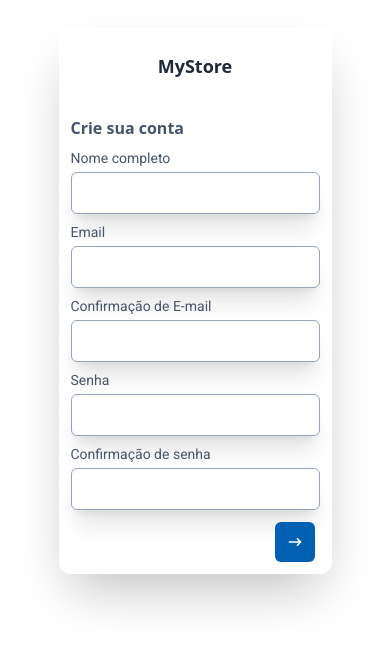
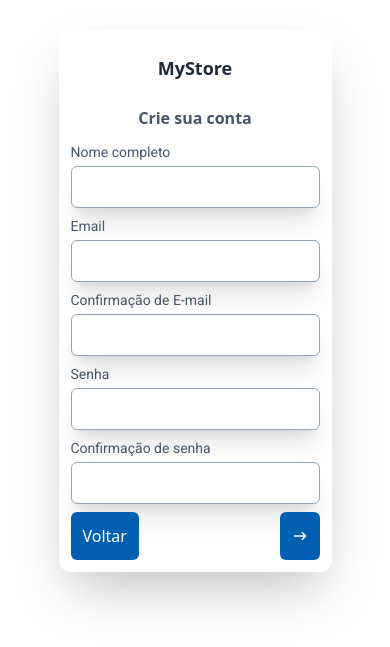
Before and after one commit to Raul26-tech/MyClothes, a React (Vite) app: page /register in a window 390 px wide. Shown: the part 121-768 px from the top of the page. Built offline with nearby package versions, Linux system fonts and the light colour scheme; no server answers.

Commit message:
Criando funcionalidade para Cadastro de usuários

```diff
--- a/rest.json
+++ b/rest.json
@@ -16,6 +16,108 @@
         "city": "São Paulo",
         "uf": "SP"
       }
+    },
+    {
+      "address": {
+        "street": "Avenida Marabás",
+        "district": "Jardim Arco-Íris",
+        "city": "Cotia",
+        "uf": "SP",
+        "number": "691"
+      },
+      "postalCode": "06719020",
+      "id": 2
+    },
+    {
+      "data": {
+        "name": "",
+        "email": "",
+        "password": "",
+        "postalCode": "",
+        "address": {
+          "street": "",
+          "number": "",
+          "district": "",
+          "city": "",
+          "uf": ""
+        },
+        "emailConfirm": "",
+        "passwordConfirm": ""
+      },
+      "id": 3
+    },
+    {
+      "address": {
+        "street": "Rua São Benedito",
+        "district": "Jardim Monte Santo",
+        "city": "Cotia",
+        "uf": "SP",
+        "number": "65"
+      },
+      "postalCode": "06700296",
+      "id": 4
+    },
+    {
+      "address": {
+        "street": "Rua São Benedito",
+        "district": "Jardim Monte Santo",
+        "city": "Cotia",
+        "uf": "SP",
+        "number": "45"
+      },
+      "postalCode": "06700296",
+      "id": 5
+    },
+    {
+      "address": {
+        "street": "Avenida Marabás",
+        "district": "Jardim Arco-Íris",
+        "city": "Cotia",
+        "uf": "SP",
+        "number": "45"
+      },
+      "postalCode": "06719020",
+      "data": [
+        "name",
+        "email",
+        "password",
+        "postalCode",
+        "address"
+      ],
+      "id": 6
+    },
+    {
+      "data": [
+        "name",
+        "email",
+        "password",
+        "postalCode",
+        "address"
+      ],
+      "id": 7
+    },
+    {
+      "data": {
+        "0": "name",
+        "1": "email",
+        "2": "password",
+        "3": "postalCode",
+        "4": "address"
+      },
+      "id": 8
+    },
+    {
+      "data": {
+        "address": {
+          "street": "Rua São Benedito",
+          "district": "Jardim Monte Santo",
+          "city": "Cotia",
+          "uf": "SP",
+          "number": "45"
+        },
+        "postalCode": "06700296"
+      },
+      "id": 9
     }
   ],
   "products": [
--- a/src/components/Input/index.tsx
+++ b/src/components/Input/index.tsx
@@ -10,7 +10,7 @@ interface IInputProps extends InputHTMLAttributes<HTMLInputElement> {
     addClassName?: string;
     labelClassName?: string;
     className?: string;
-    disabledInput?: string;
+    disabledInput?: boolean;
     error?: FieldError;
     label?: string;
 }
--- a/src/pages/Login/index.tsx
+++ b/src/pages/Login/index.tsx
@@ -40,7 +40,7 @@ export default function Login() {
     return (
         <div className="w-screen h-screen p-20">
             <div className="w-full h-full flex rounded-xl shadow-2xl">
-                <div className="hidden md:block w-full h-full md:bg-[url('../assets/e-commerce-technology.gif')] bg-no-repeat bg-cover bg-center rounded-l-xl opacity-95" />
+                <div className="hidden md:block w-3/4 h-full md:bg-[url('../assets/e-commerce-technology.gif')] bg-no-repeat bg-cover bg-center rounded-l-xl opacity-95" />
                 <div className="w-3/4 flex flex-col justify-center items-center p-6 ">
                     <Titles>MyStore</Titles>
                     <div className="w-full h-full flex flex-col justify-center items-center">
--- a/src/pages/Register/index.tsx
+++ b/src/pages/Register/index.tsx
@@ -1,10 +1,19 @@
-import { useForm } from 'react-hook-form';
+import { SubmitHandler, useForm } from 'react-hook-form';
 import Titles from '../../components/Titles';
 import { Input } from '../../components/Input';
-import Content from '../../components/Content';
-import { useState } from 'react';
+import { useCallback, useEffect, useState } from 'react';
 import Button from '../../components/Buttom';
 import { HiArrowNarrowLeft, HiArrowNarrowRight } from 'react-icons/hi';
+import { useNavigate } from 'react-router-dom';
+import { api } from '../../services/api';
+
+interface IViaCep {
+    cep: string;
+    logradouro: string;
+    bairro: string;
+    localidade: string;
+    uf: string;
+}
 
 interface IRegisterProps {
     id: string;
@@ -24,10 +33,11 @@ interface IRegisterProps {
 }
 
 export default function Register() {
+    const navigate = useNavigate();
     const [accountAddress, setAccountAddress] = useState(false);
     const [dataAccount, setDataAccount] = useState(true);
 
-    const { register, handleSubmit, formState, reset, getValues } =
+    const { register, handleSubmit, formState, reset, getValues, setFocus } =
         useForm<IRegisterProps>({
             defaultValues: {
                 name: '',
@@ -44,16 +54,54 @@ export default function Register() {
             },
         });
 
+    const handleSaveRegister: SubmitHandler<IRegisterProps> = async (
+        submitData
+    ) => {
+        try {
+            await api.post('/users', {
+                ...submitData,
+            });
+            navigate('/login');
+        } catch (error) {
+            console.log(error);
+        }
+    };
+
+    const handleGetPostalCode = useCallback(() => {
+        const postalCode = getValues('postalCode');
+
+        if (postalCode && postalCode.length === 8) {
+            api.get<IViaCep>(`https://viacep.com.br/ws/${postalCode}/json/`)
+                .then((response) => {
+                    reset({
+                        address: {
+                            street: response.data.logradouro,
+                            district: response.data.bairro,
+                            city: response.data.localidade,
+                            uf: response.data.uf,
+                        },
+                    });
+                    setFocus('address.number');
+                })
+                .catch((error) => {
+                    console.log(error);
+                });
+        }
+    }, []);
+
     return (
         <div className="w-screen h-screen md:p-20 flex justify-center items-center">
             <div className="md:w-full md:h-full flex rounded-xl shadow-2xl">
-                <div className="hidden md:block max-w-2/3 w-2/3 h-full md:bg-[url('../assets/e-commerce-technology.gif')] bg-no-repeat bg-cover bg-center p-16  rounded-l-xl opacity-95" />
+                <div className="hidden md:block max-w-2/3 w-3/4 h-full md:bg-[url('../assets/e-commerce-technology.gif')] bg-no-repeat bg-cover bg-center p-16  rounded-l-xl opacity-95" />
                 <div className="w-full h-full flex flex-col justify-start items-center">
                     <Titles>MyStore</Titles>
-                    <form className="grid md:gap-x-5 gap-y-2 p-3">
                     <span className="font-montserra font-semibold text-slate-600">
                         Crie sua conta
                     </span>
+                    <form
+                        className="grid md:gap-x-4 gap-y-2 p-3"
+                        onSubmit={handleSubmit(handleSaveRegister)}
+                    >
                         {dataAccount && (
                             <>
                                 <Input
@@ -88,17 +136,21 @@ export default function Register() {
                         )}
 
                         {accountAddress && (
-                            <>
+                            <div className="grid md:grid-cols-2 md:gap-x-5 gap-y-2 p-3">
                                 <Input
                                     label="Cep"
-                                    {...register('postalCode')}
+                                    {...register('postalCode', {
+                                        onBlur: handleGetPostalCode,
+                                    })}
+                                    placeholder="Digite o cep"
+                                    maxLength={8}
                                     error={formState.errors.postalCode}
                                 />
                                 <Input
                                     label="Rua"
                                     {...register('address.street')}
                                     error={formState.errors.address?.street}
-                                    addClassName="md:col-span-2"
+                                    disabled
                                 />
                                 <Input
                                     label="Número"
@@ -108,44 +160,61 @@ export default function Register() {
                                 <Input
                                     label="Bairro"
                                     {...register('address.district')}
-                                    type="password"
                                     error={formState.errors.address?.district}
+                                    disabled
                                 />
                                 <Input
                                     label="Cidade"
                                     {...register('address.city')}
-                                    type="password"
                                     error={formState.errors.address?.city}
                                     disabled
                                 />
                                 <Input
                                     label="UF"
                                     {...register('address.uf')}
-                                    type="password"
                                     error={formState.errors.address?.uf}
                                     disabled
                                 />
-                            </>
+                            </div>
                         )}
-                    </form>
-                    <div className="w-[15rem] md:w-[35rem] flex justify-end items-center mb-3">
                         {accountAddress && (
+                            <div className="w-full flex justify-between p-3">
                                 <Button
                                     pattern="primary"
-                                addClassName="w-2/12 text-white"
+                                    addClassName="w-3/2 md:w-[6rem] text-white"
                                     type="button"
                                     onClick={() => {
                                         setAccountAddress(false);
                                         setDataAccount(true);
+                                        reset({});
                                     }}
                                 >
                                     <HiArrowNarrowLeft />
                                 </Button>
+                                <Button
+                                    pattern="primary"
+                                    addClassName="text-white"
+                                    type="submit"
+                                >
+                                    Cadastrar
+                                </Button>
+                            </div>
                         )}
                         {dataAccount && (
+                            <div className="w-full flex justify-between">
                                 <Button
                                     pattern="primary"
-                                addClassName="w-2/12 text-white"
+                                    addClassName="w-3/2 md:w-[6rem] text-white"
+                                    type="button"
+                                    onClick={() => {
+                                        navigate('/login');
+                                    }}
+                                >
+                                    Voltar
+                                </Button>
+                                <Button
+                                    pattern="primary"
+                                    addClassName="w-3/2 md:w-[6rem] text-white"
                                     type="button"
                                     onClick={() => {
                                         setAccountAddress(true);
@@ -154,8 +223,9 @@ export default function Register() {
                                 >
                                     <HiArrowNarrowRight />
                                 </Button>
+                            </div>
                         )}
-                    </div>
+                    </form>
                 </div>
             </div>
         </div>
```
Lines whose indentation alone changed are shown as unchanged.
